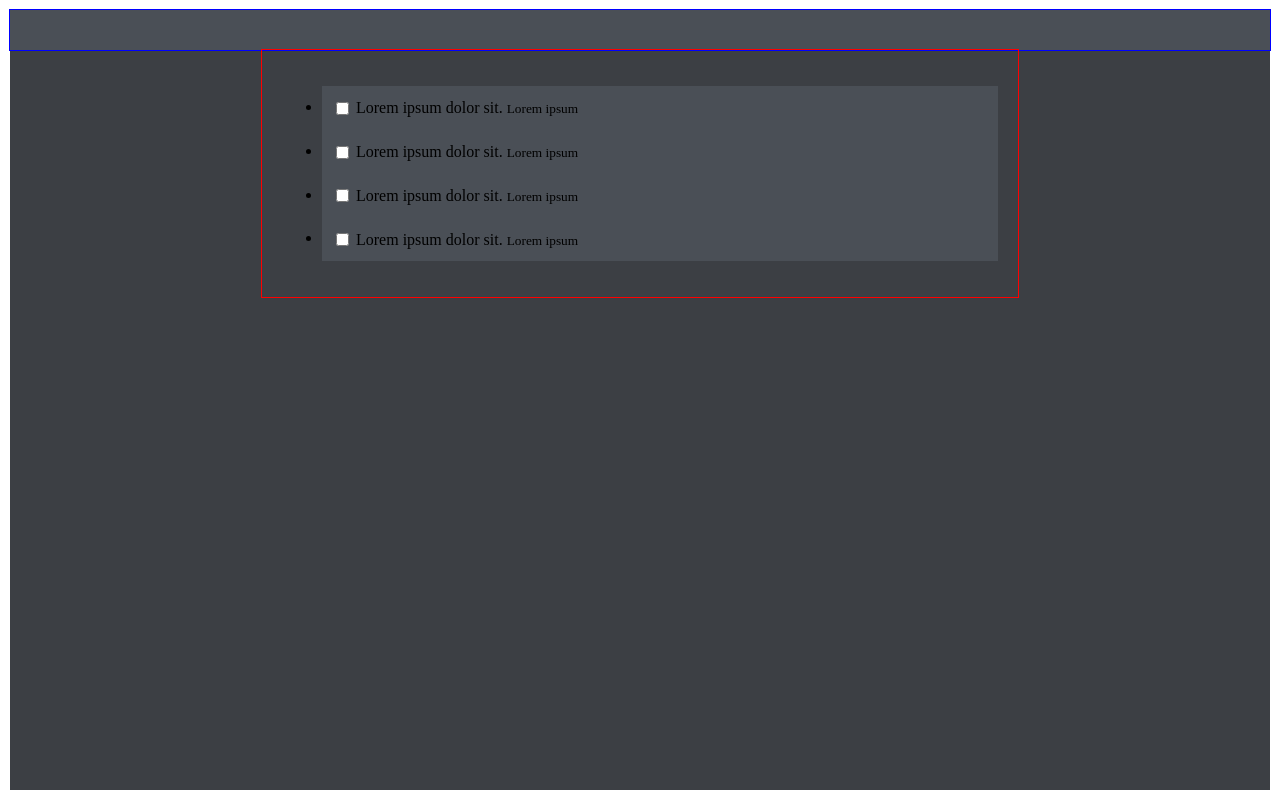
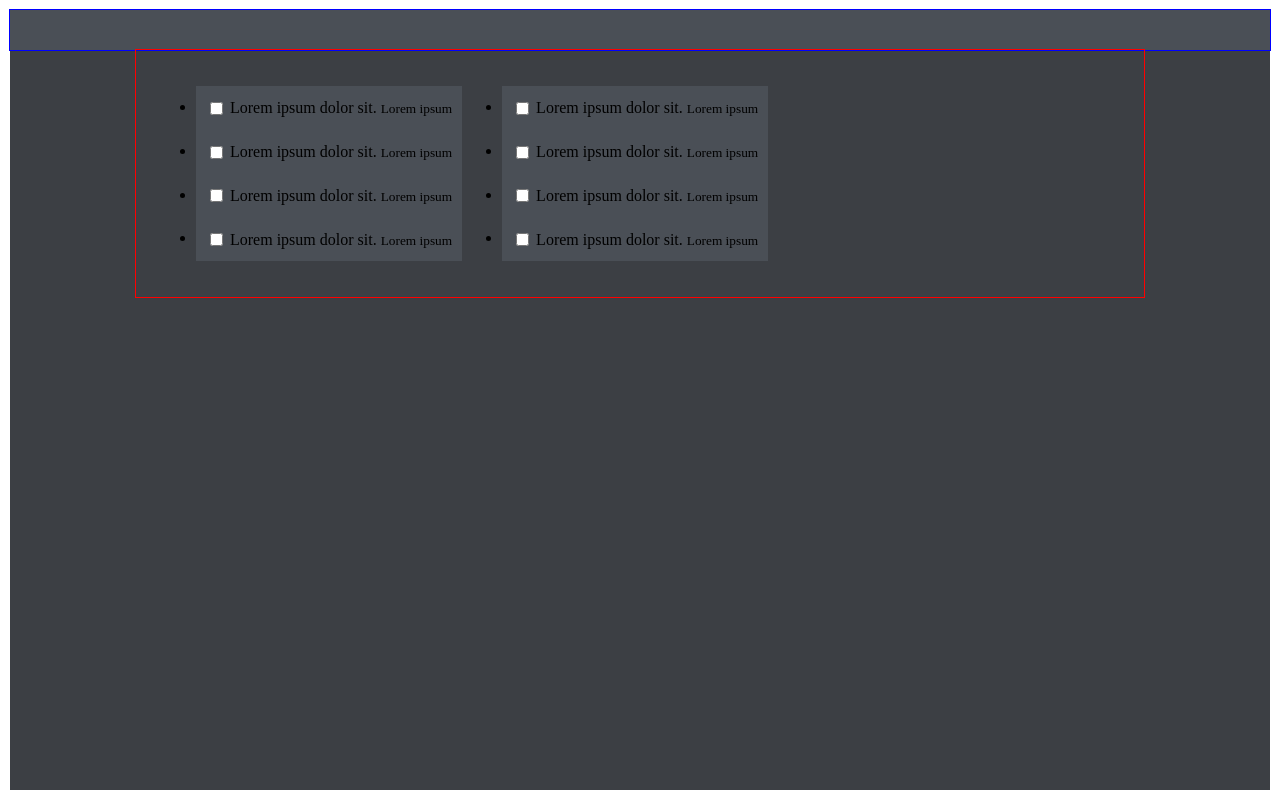
Before and after one commit to KateKharchenko/dinner-list-1, a plain HTML site: page index.html in a window 1280 px wide. Drawn offline with Linux system fonts and the light colour scheme.

Commit message:
double list init

```diff
--- a/index.html
+++ b/index.html
@@ -45,6 +45,41 @@
 					</label>
 				</li>
 			</ul>
+
+			<ul>
+				<li>
+					<label>
+						<input type="checkbox">
+						<span>Lorem ipsum dolor sit.
+							<small>Lorem ipsum</small>
+						</span>
+					</label>
+				</li>
+				<li>
+					<label>
+						<input type="checkbox">
+						<span>Lorem ipsum dolor sit.
+							<small>Lorem ipsum</small>
+						</span>
+					</label>
+				</li>
+				<li>
+					<label>
+						<input type="checkbox">
+						<span>Lorem ipsum dolor sit.
+							<small>Lorem ipsum</small>
+						</span>
+					</label>
+				</li>
+				<li>
+					<label>
+						<input type="checkbox">
+						<span>Lorem ipsum dolor sit.
+							<small>Lorem ipsum</small>
+						</span>
+					</label>
+				</li>
+			</ul>
 		</form>
 	</main>
 </body>
--- a/styles.css
+++ b/styles.css
@@ -18,10 +18,14 @@ header {
 }
 
 main {
-	width: 60%;
+	width: 80%;
 	padding: 20px;
 	margin: 0 auto;
 	outline: 1px solid red;
+}
+
+form {
+	display: flex;
 }
 
 li {
```
